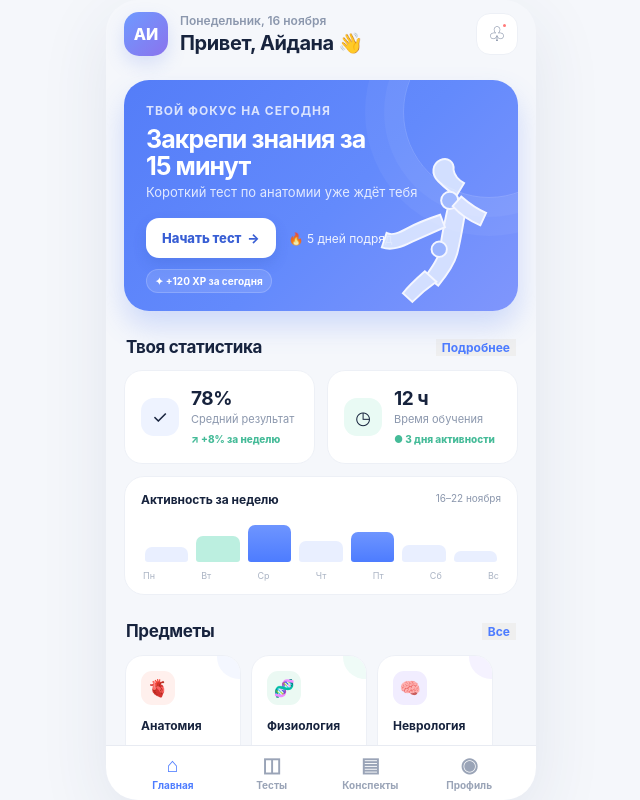
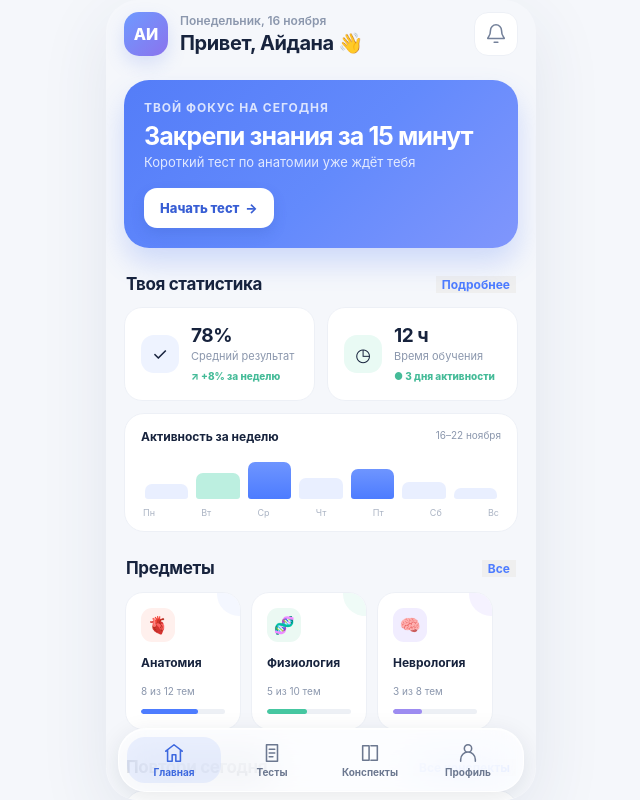
Before and after one commit to sharpv1/anatomai, a React (Vite) app: page / in a window 1280 px wide. Shown: the whole page, without its empty margins (319-959 px from the left). Built offline with nearby package versions, Linux system fonts and the light colour scheme.

Commit message:
Add UI 5.2 glass navigation, scoped zoom lock and instant learning feedback

```diff
--- a/index.html
+++ b/index.html
@@ -2,7 +2,7 @@
 <html lang="ru">
   <head>
     <meta charset="UTF-8" />
-    <meta name="viewport" content="width=device-width, initial-scale=1, viewport-fit=cover" />
+    <meta name="viewport" content="width=device-width, initial-scale=1, maximum-scale=1, minimum-scale=1, user-scalable=no, viewport-fit=cover" />
     <meta name="theme-color" content="#f5f7fb" />
     <title>ANATOMAI — Telegram Mini App</title>
   </head>
--- a/src/components/AppHeader.tsx
+++ b/src/components/AppHeader.tsx
@@ -11,7 +11,7 @@ export function AppHeader({ onNotifications }: AppHeaderProps) {
         </div>
       </div>
       <button className="icon-btn" aria-label="Уведомления" onClick={onNotifications}>
-        ♧<i className="dot" />
+        <svg width="22" height="22" viewBox="0 0 24 24" fill="none" stroke="currentColor" strokeWidth="1.7" strokeLinecap="round" strokeLinejoin="round" aria-hidden="true"><path d="M18 8a6 6 0 0 0-12 0c0 7-3 7-3 9h18c0-2-3-2-3-9" /><path d="M10 21h4" /></svg>
       </button>
     </header>
   );
--- a/src/components/AppShell.tsx
+++ b/src/components/AppShell.tsx
@@ -1,11 +1,14 @@
-import { useLayoutEffect, useRef, type ReactNode } from 'react';
+import { useEffect, useLayoutEffect, useRef, type ReactNode } from 'react';
+import { attachZoomLock } from '../platform/telegram/zoomLock';
 import type { AppRoute } from './BottomNavigation';
 import { BottomNavigation } from './BottomNavigation';
 
 type AppShellProps = { children: ReactNode; route: AppRoute; onRouteChange: (route: AppRoute) => void; toast: string; onCloseToast: () => void; hideNavigation?: boolean };
 
 export function AppShell({ children, route, onRouteChange, toast, onCloseToast, hideNavigation = false }: AppShellProps) {
+  const shellRef = useRef<HTMLElement>(null);
+  useEffect(() => { if (shellRef.current) return attachZoomLock(shellRef.current); }, []);
   const contentRef = useRef<HTMLDivElement>(null);
   useLayoutEffect(() => { contentRef.current?.scrollTo(0, 0); }, [route, hideNavigation]);
-  return <main className={`shell${hideNavigation ? ' shell--test-flow' : ''}`}><div className="shell__viewport"><div className="shell__content" ref={contentRef}>{children}</div></div><BottomNavigation active={route} onChange={onRouteChange} hidden={hideNavigation} />{toast && <button className="toast show" onClick={onCloseToast}>{toast}</button>}</main>;
+  return <main ref={shellRef} className={`shell${hideNavigation ? ' shell--test-flow' : ''}`}><div className="shell__viewport"><div className="shell__content" ref={contentRef}>{children}</div></div><BottomNavigation active={route} onChange={onRouteChange} hidden={hideNavigation} />{toast && <button className="toast show" onClick={onCloseToast}>{toast}</button>}</main>;
 }
--- a/src/components/BottomNavigation.tsx
+++ b/src/components/BottomNavigation.tsx
@@ -3,18 +3,18 @@ export type AppRoute = 'home' | 'tests' | 'notes' | 'profile';
 type BottomNavigationProps = { active: AppRoute; onChange: (route: AppRoute) => void; hidden?: boolean };
 
 const items: Array<{ route: AppRoute; icon: string; label: string }> = [
-  { route: 'home', icon: '⌂', label: 'Главная' },
-  { route: 'tests', icon: '◫', label: 'Тесты' },
-  { route: 'notes', icon: '▤', label: 'Конспекты' },
-  { route: 'profile', icon: '◉', label: 'Профиль' },
+  { route: 'home', icon: 'M3 10 12 3l9 7M5 9v12h5v-7h4v7h5V9', label: 'Главная' },
+  { route: 'tests', icon: 'M6 3h12v18H6zM9 8h6M9 12h6M9 16h4', label: 'Тесты' },
+  { route: 'notes', icon: 'M4 4h7v16H4zM13 4h7v16h-7', label: 'Конспекты' },
+  { route: 'profile', icon: 'M16 7a4 4 0 1 1-8 0 4 4 0 0 1 8 0M4 21v-2a8 8 0 0 1 16 0v2', label: 'Профиль' },
 ];
 
 export function BottomNavigation({ active, onChange, hidden = false }: BottomNavigationProps) {
   return (
     <nav className={`bottom-nav ${hidden ? 'bottom-nav--hidden' : ''}`} aria-label="Основная навигация">
       {items.map((item) => (
-        <button className={`nav-item ${active === item.route ? 'active' : ''}`} key={item.route} onClick={() => onChange(item.route)}>
-          <span>{item.icon}</span>{item.label}
+        <button className={`nav-item ${active === item.route ? 'active' : ''}`} aria-current={active === item.route ? 'page' : undefined} key={item.route} onClick={() => onChange(item.route)}>
+          <svg viewBox="0 0 24 24" fill="none" stroke="currentColor" strokeWidth="1.7" strokeLinecap="round" strokeLinejoin="round" aria-hidden="true"><path d={item.icon} /></svg>{item.label}
         </button>
       ))}
     </nav>
--- a/src/components/DailyFocusCard.tsx
+++ b/src/components/DailyFocusCard.tsx
@@ -8,16 +8,7 @@ export function DailyFocusCard({ onStart }: DailyFocusCardProps) {
       <p>Короткий тест по анатомии уже ждёт тебя</p>
       <div className="hero-row">
         <button className="start" onClick={onStart}>Начать тест&nbsp; →</button>
-        <span className="streak">🔥 5 дней подряд</span>
       </div>
-      <span className="micro-badge">✦ +120 XP за сегодня</span>
-      <svg className="hero-visual" viewBox="0 0 140 160" aria-hidden="true">
-        <path className="bone" d="M64 27c-8-8-6-18 2-22 8-4 15 2 14 10 1 7 6 11 11 14l-8 13c-6-3-12-8-19-15z" />
-        <path className="bone" d="M76 46c-4 17-8 34-10 51-1 9-8 19-15 29l13 10c9-11 17-22 20-34 4-16 6-31 9-47z" />
-        <path className="bone" d="M66 62c-12 4-23 8-34 14-9 5-16 8-22 5l-5 15c11 4 22-1 32-6l34-15z" />
-        <circle className="joint" cx="76" cy="47" r="9" /><circle className="joint" cx="65" cy="98" r="8" />
-        <path className="bone" d="M50 121c-8 7-16 14-23 23l10 9c7-7 15-14 25-21z" /><path className="bone" d="M88 43c8 7 16 13 26 17l-6 13c-12-5-21-11-29-20z" />
-      </svg>
     </section>
   );
 }
--- a/src/features/tests/TestSession.tsx
+++ b/src/features/tests/TestSession.tsx
@@ -39,10 +39,9 @@ export function TestSession({ test, platform, onComplete, onExit }: TestSessionP
   const streak = learning ? correctStreak(session.answers, session.confirmedAnswer, session.question.correctAnswer) : 0;
   const completed = session.questionIndex + (checked ? 1 : 0);
   const submit = () => {
-    if (learning && !checked) { session.confirmAnswer(); platform.hapticImpact(); }
-    else session.next();
+    session.next();
   };
-  const actionLabel = learning && !checked ? 'Проверить ответ' : isLast ? (learning ? 'Завершить тест' : 'Завершить экзамен') : 'Далее';
+  const actionLabel = isLast ? (learning ? 'Завершить тест' : 'Завершить экзамен') : 'Далее';
 
   return <section className="test-session" aria-label="Прохождение теста">
     <header className="test-session__top">
@@ -60,17 +59,17 @@ export function TestSession({ test, platform, onComplete, onExit }: TestSessionP
         <div className="test-session__options" role="group" aria-labelledby="test-question-title">
           {session.question.answers.map((answer, index) => {
             const state = answerState(index, session.selectedAnswer, checked ? session.confirmedAnswer : null, session.question!.correctAnswer);
-            return <button key={`${session.question!.id}-${index}`} className={`test-choice ${state}`} aria-pressed={session.selectedAnswer === index} disabled={checked} onClick={() => session.selectAnswer(index)}>
+            return <button key={`${session.question!.id}-${index}`} className={`test-choice ${state}`} aria-pressed={session.selectedAnswer === index} disabled={checked} onClick={() => { if (learning) session.confirmAnswer(index); else session.selectAnswer(index); }}>
               <span className="test-choice__radio" aria-hidden="true"><i /></span><span className="test-choice__letter" aria-hidden="true">{String.fromCharCode(65 + index)}</span><span className="test-choice__text">{answer}</span><b className="test-choice__mark" aria-hidden="true">{state === 'correct' ? '✓' : state === 'wrong' ? '×' : ''}</b>
             </button>;
           })}
         </div>
-        {checked && <div className={`test-explanation ${session.confirmedAnswer === session.question.correctAnswer ? 'test-explanation--correct' : ''}`} role="status"><strong>{session.confirmedAnswer === session.question.correctAnswer ? 'Правильно' : 'Есть что повторить'}</strong>{session.question.explanation && <p>{session.question.explanation}</p>}</div>}
+        {checked && session.question.explanation && <div className={`test-explanation ${session.confirmedAnswer === session.question.correctAnswer ? 'test-explanation--correct' : ''}`} role="status"><strong>{session.confirmedAnswer === session.question.correctAnswer ? 'Правильно' : 'Есть что повторить'}</strong>{session.question.explanation && <p>{session.question.explanation}</p>}</div>}
       </div>
     </div>
     <footer className="test-session__footer"><div className="test-session__footer-actions">
       {!checked && <button className="test-session__skip" onClick={session.skip}>Пропустить вопрос</button>}
-      <button className="test-session__action" disabled={session.selectedAnswer === null} onClick={submit}>{actionLabel}</button>
+      {(!learning || checked) && <button className="test-session__action" disabled={session.selectedAnswer === null} onClick={submit}>{actionLabel}</button>}
     </div>{!learning && <small className="test-session__footer-note">Ответы проверим после завершения экзамена</small>}</footer>
   </section>;
 }
--- /dev/null
+++ b/src/platform/telegram/zoomLock.ts
@@ -0,0 +1,41 @@
+/** Best-effort WKWebView zoom lock, scoped to ANATOMAI, never a blanket touch blocker. */
+export function attachZoomLock(root: HTMLElement): () => void {
+  type Point = { x: number; y: number; target: EventTarget | null };
+  let start: Point | undefined;
+  let moved = false;
+  let lastTap: (Point & { at: number }) | undefined;
+  const prevent = (event: Event) => { if (event.cancelable) event.preventDefault(); };
+  const point = (touch: Touch, target: EventTarget | null): Point => ({ x: touch.clientX, y: touch.clientY, target });
+  const distance = (a: Point, b: Point) => Math.hypot(a.x - b.x, a.y - b.y);
+  const reset = () => { start = undefined; lastTap = undefined; moved = false; };
+  const touchStart = (event: TouchEvent) => {
+    if (event.touches.length > 1) { reset(); prevent(event); return; }
+    start = event.touches[0] ? point(event.touches[0], event.target) : undefined;
+    moved = false;
+  };
+  const touchMove = (event: TouchEvent) => {
+    if (event.touches.length > 1) { reset(); prevent(event); return; }
+    if (start && event.touches[0] && distance(start, point(event.touches[0], event.target)) > 12) moved = true;
+  };
+  const touchEnd = (event: TouchEvent) => {
+    const previousStart = start;
+    start = undefined;
+    if (!previousStart || moved || event.touches.length || event.changedTouches.length !== 1) { lastTap = undefined; return; }
+    const target = event.target as Element | null;
+    // Native controls keep their clicks/focus; CSS touch-action handles their double tap.
+    if (target?.closest?.('button, a, input, textarea, select, [role="button"], [contenteditable="true"]')) { lastTap = undefined; return; }
+    const tap = point(event.changedTouches[0], event.target);
+    const now = event.timeStamp;
+    if (lastTap && lastTap.target === tap.target && now - lastTap.at < 280 && distance(lastTap, tap) < 24) {
+      prevent(event);
+      lastTap = undefined;
+    } else lastTap = { ...tap, at: now };
+  };
+  const listeners: Array<[string, EventListener]> = [
+    ['gesturestart', prevent], ['gesturechange', prevent], ['dblclick', prevent],
+    ['touchstart', touchStart as EventListener], ['touchmove', touchMove as EventListener],
+    ['touchend', touchEnd as EventListener], ['touchcancel', reset],
+  ];
+  for (const [name, listener] of listeners) root.addEventListener(name, listener, { passive: false });
+  return () => { for (const [name, listener] of listeners) root.removeEventListener(name, listener); reset(); };
+}
--- a/src/styles/viewport.css
+++ b/src/styles/viewport.css
@@ -44,17 +44,53 @@
   -webkit-backdrop-filter: blur(12px);
   backdrop-filter: blur(12px);
 }
+.shell {
+  --nav-height: 64px;
+  --nav-bottom: max(8px, var(--app-inset-bottom));
+  --nav-reserve: calc(var(--nav-height) + var(--nav-bottom) + 12px);
+  touch-action: pan-x pan-y;
+}
+.shell:not(.shell--test-flow) .shell__content { padding-bottom: var(--nav-reserve); }
 .shell > .bottom-nav {
-  position: static;
-  flex: 0 0 auto;
-  width: 100%;
+  position: absolute;
+  left: calc(12px + var(--app-inset-left));
+  right: calc(12px + var(--app-inset-right));
+  bottom: var(--nav-bottom);
+  width: auto;
+  height: var(--nav-height);
   transform: none;
-  padding: 8px calc(20px + var(--app-inset-right)) max(8px, var(--app-inset-bottom)) calc(20px + var(--app-inset-left));
+  padding: 8px;
+  gap: 4px;
+  border: 1px solid rgba(255,255,255,.8);
+  border-radius: 28px;
+  background: rgba(255,255,255,.72);
+  -webkit-backdrop-filter: blur(20px) saturate(180%);
+  backdrop-filter: blur(20px) saturate(180%);
+  box-shadow: 0 6px 24px rgba(23,35,61,.1), inset 0 1px 0 rgba(255,255,255,.7);
+}
+.shell > .bottom-nav .nav-item {
+  min-width: 0;
+  min-height: 44px;
+  justify-content: center;
+  gap: 2px;
+  border-radius: 18px;
+  font-size: 10px;
+  line-height: 12px;
+  color: #6c7890;
+  transition: background-color 160ms, color 160ms;
+}
+.shell > .bottom-nav .nav-item.active { color: #3d68df; background: rgba(77,124,255,.1); }
+.shell > .bottom-nav .nav-item svg { width: 22px; height: 22px; flex-shrink: 0; }
+@supports not ((backdrop-filter: blur(1px)) or (-webkit-backdrop-filter: blur(1px))) {
+  .shell > .bottom-nav { background: rgba(255,255,255,.97); border-color: #e4e9f1; }
+}
+@media (prefers-reduced-motion: reduce) {
+  .shell > .bottom-nav .nav-item { transition: none; }
 }
 .shell > .bottom-nav--hidden { display: none; }
 .shell--test-flow { padding-bottom: max(8px, var(--app-inset-bottom)); }
 .shell--test-flow .shell__content { overflow: hidden; padding-bottom: 0; }
 .shell .fullscreen-toggle { display: none; }
 :root[data-telegram-fullscreen-available="true"][data-telegram-fullscreen="false"] .shell:not(.shell--test-flow) .fullscreen-toggle { display: block; }
-.shell .fullscreen-toggle { bottom: calc(68px + max(8px, var(--app-inset-bottom))); }
-.shell > .toast { bottom: calc(68px + max(8px, var(--app-inset-bottom))); max-width: calc(100% - 36px); white-space: normal; }
+.shell .fullscreen-toggle { bottom: calc(var(--nav-reserve) + 8px); }
+.shell > .toast { bottom: calc(var(--nav-reserve) + 8px); max-width: calc(100% - 36px); white-space: normal; }
```
Also changed, not shown: tests/viewport.mjs (+29 -14 lines), src/styles/app.css, 3 other files (tests, documents, lock files or other folders).
